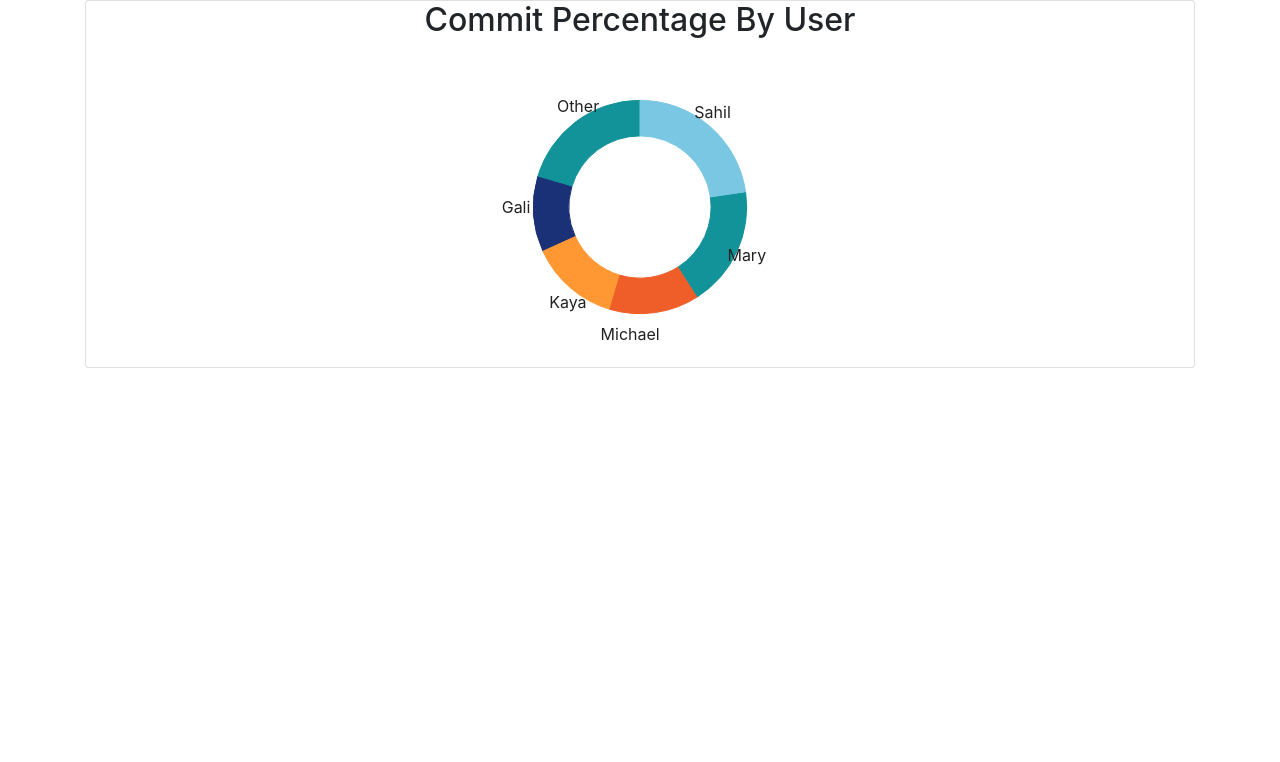
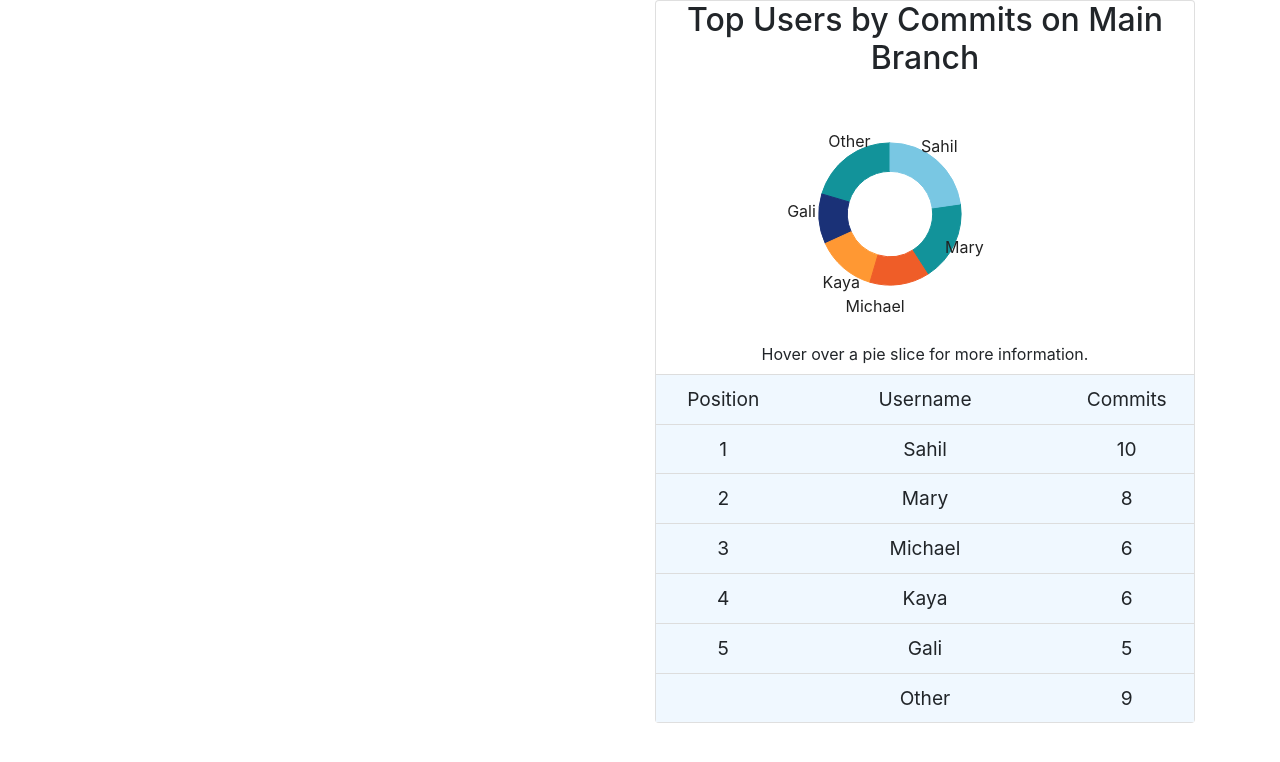
Before and after one commit to SahilTara/GithubAnalytics, a React (Create React App) app: page / in a window 1280 px wide. Shown: the top 762 px of the page. Built offline with nearby package versions, Linux system fonts and the light colour scheme.

Commit message:
hover hover

```diff
--- a/src/components/Graphs/DonutGraphWithLeaderboard/index.tsx
+++ b/src/components/Graphs/DonutGraphWithLeaderboard/index.tsx
@@ -1,6 +1,6 @@
 import React, { useState } from 'react';
-import { Card } from "react-bootstrap";
-import { RadialChart, RadialChartProps, Hint } from 'react-vis';
+import { Card, Row, Col } from "react-bootstrap";
+import { RadialChart, RadialChartProps, Hint, RadialChartPoint } from 'react-vis';
 import IDonutGraphData from '../../../types/IGraphData';
 import styles from "./styles.module.css";
 import classNames from 'classnames';
@@ -9,18 +9,18 @@ import classNames from 'classnames';
 // and a maximum results to display (remaining are added to Other)
 interface IProps {
   title: string;
+  category: string;
   data: IDonutGraphData[];
   maximum?: number;
 }
 
 interface ITooltip {
-  "User": string | undefined;
-  "Value": string | number | undefined;
+  User: string | undefined;
 }
 
-const DonutGraphWithLeaderboard: React.FC<IProps> = ({title, data, maximum}) => {
+const DonutGraphWithLeaderboard: React.FC<IProps> = ({title, category, data, maximum}) => {
   const [state, setState] = useState({value: false});
-  const [tooltip, setTooltip] = useState<ITooltip>({"User": "", "Value": ""});
+  const [tooltip, setTooltip] = useState<ITooltip>({User: ""});
   let theData: RadialChartProps["data"]= [];
   let sum = 0, topMax = 0;
   let max = maximum? maximum: data.length;
@@ -33,11 +33,20 @@ const DonutGraphWithLeaderboard: React.FC<IProps> = ({title, data, maximum}) =>
     sum += item.value;
   });
   data.slice(0, max).forEach((item: IDonutGraphData) => {
-    theData.push({angle: item.value, label: item.label});
+    theData.push({angle: item.value, label: item.label + "\t"
+                                      + category + ": " + item.value + "\t"
+                                      + "Percentage: " + Math.round(item.value*10000/sum)/100 + "%"});
     topMax += item.value;
   });
   if (sum !== topMax) {
-    theData.push({angle: (sum-topMax), label: "Other"});
+    theData.push({angle: (sum-topMax), label: "Other\t"
+                                        + category + ": " + (sum-topMax) + "\t"
+                                        + "Percentage: " + Math.round((sum-topMax)*10000/sum)/100 + "%"});
+  }
+
+  let mouseOver = (datapoint: RadialChartPoint)=>{
+    setState({value: true});
+    setTooltip({User: datapoint.label});
   }
 
   return (
@@ -45,26 +54,49 @@ const DonutGraphWithLeaderboard: React.FC<IProps> = ({title, data, maximum}) =>
       <Card>
         <h2>{title}</h2>
         <div className={classNames(styles.graph_center)}>
-          <RadialChart
-            data={theData}
-            getLabel={d => d.label}
-            labelsRadiusMultiplier={1.3}
-            labelsStyle={{fontSize: 16, fill: '#222'}}
-            showLabels
-            innerRadius={window.innerWidth / 18}
-            radius={window.innerWidth / 12}
-            width={window.innerWidth / 4}
-            height={window.innerWidth / 4}
-            padAngle={0.05}
-            onValueMouseOver={(datapoint, event)=>{
-              setState({value: true});
-              setTooltip({"User": datapoint.label, "Value": undefined});
-              console.log(event);
-              console.log(datapoint);
-            }}
-            onSeriesMouseOut={() => setState({value: false})}
-          />
-          {state.value !== false && <Hint value={tooltip} />}
+            <RadialChart
+              data={theData}
+              getLabel={d => d.label? d.label.split("\t")[0] : undefined}
+              labelsRadiusMultiplier={1.45}
+              labelsStyle={{fontSize: 16, fill: '#222'}}
+              showLabels
+              innerRadius={window.innerWidth / 30}
+              radius={window.innerWidth / 18}
+              width={window.innerWidth / 5}
+              height={window.innerWidth / 5}
+              padAngle={0.05}
+              onValueMouseOver={(datapoint) => mouseOver(datapoint)}
+              onValueMouseOut={() => setState({value: false})}
+            >
+          </RadialChart>
+          {state.value?
+            (<div className={classNames(styles.tooltip)}>
+              <div className={classNames(styles.tooltip_box)}>
+                {"User: " + tooltip.User}
+              </div>
+            </div>) :
+            <div className={classNames(styles.tooltip_box)}>
+              Hover over a pie slice for more information.
+          </div>
+        }
+        </div>
+        <div className={classNames(styles.leaderboard)}>
+          <Row>
+            <Col>Position</Col>
+            <Col xs={{span: "6"}}>Username</Col>
+            <Col>{category}</Col>
+          </Row>
+          {theData.map((value, index) => {
+            return (
+              <>
+                <Row>
+                  <Col>{(value.label && !value.label.includes("Other"))? index + 1 : undefined}</Col>
+                  <Col xs={{span: "6"}}>{value.label? value.label.split("\t")[0] : undefined}</Col>
+                  <Col>{value.label? value.label.split("\t")[1].split(" ")[1] : undefined}</Col>
+                </Row>
+              </>
+            );
+          })}
         </div>
       </Card>
     </div>
--- a/src/components/Graphs/DonutGraphWithLeaderboard/styles.module.css
+++ b/src/components/Graphs/DonutGraphWithLeaderboard/styles.module.css
@@ -2,3 +2,26 @@
   align-self: center;
   align-content: center;
 }
+
+.leaderboard {
+  background-color: #F0F8FF;
+  font-size: 1.2rem;
+}
+
+.leaderboard > div {
+  padding: 10px 0px;
+  margin: 0px;
+  border-top: 1px solid #DDDDDD;
+}
+
+.tooltip {
+  display: 'flex';
+  color: '#fff';
+  background-color: '#000';
+  align-items: 'center';
+  padding: '5px';
+}
+
+.tooltip_box {
+  height: 2rem;
+}
--- a/src/containers/CommitsPage/index.tsx
+++ b/src/containers/CommitsPage/index.tsx
@@ -1,5 +1,5 @@
 import React from "react";
-import { Container } from "react-bootstrap";
+import { Container, Row, Col } from "react-bootstrap";
 import DonutGraphWithLeaderboard from "../../components/Graphs/DonutGraphWithLeaderboard";
 
 interface IProps {
@@ -22,8 +22,14 @@ const CommitsPage: React.FC<IProps> = props => {
   return (
     <Container>
       <div>
-        <DonutGraphWithLeaderboard
-          data={fakeData} title={"Commit Percentage By User"} maximum={5} />
+        <Row>
+          <Col>
+          </Col>
+          <Col>
+            <DonutGraphWithLeaderboard
+              data={fakeData} title={"Top Users by Commits on Main Branch"} category={"Commits"} maximum={5} />
+          </Col>
+        </Row>
       </div>
     </Container>
   );
```
